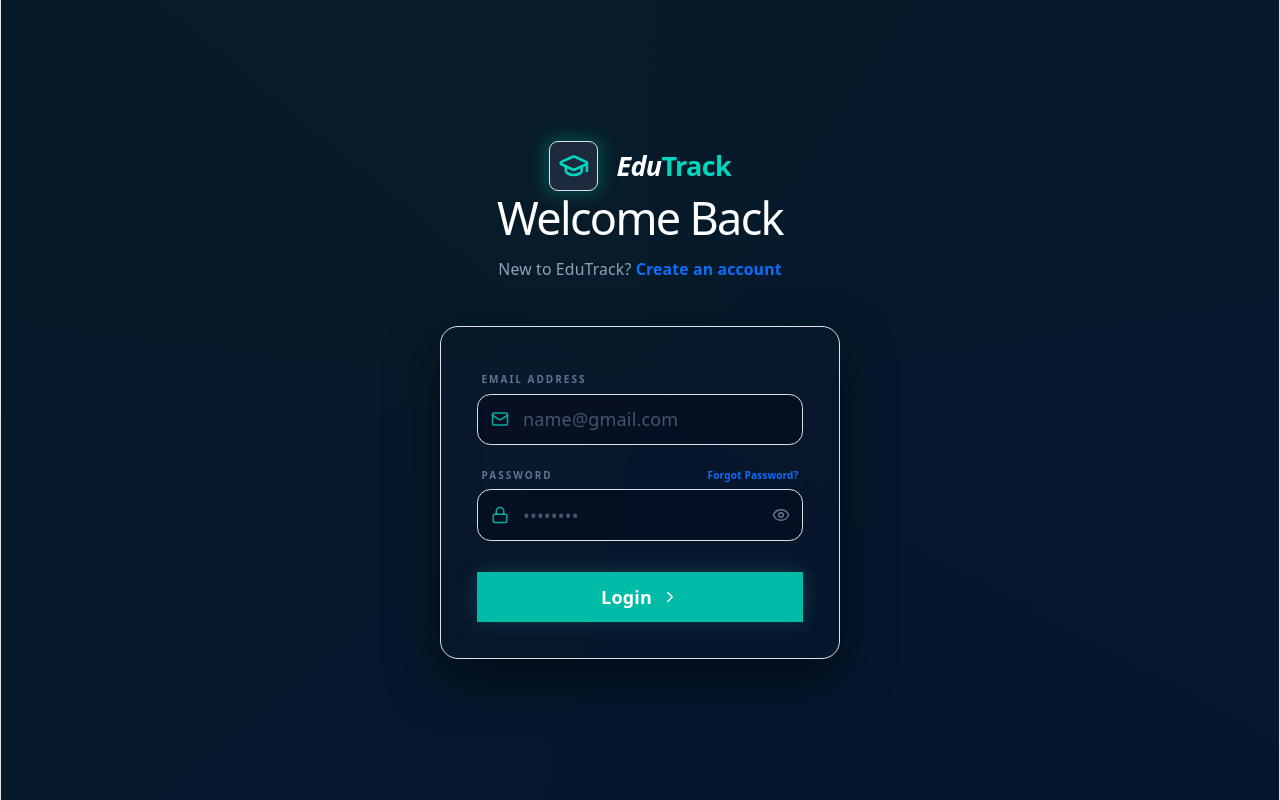
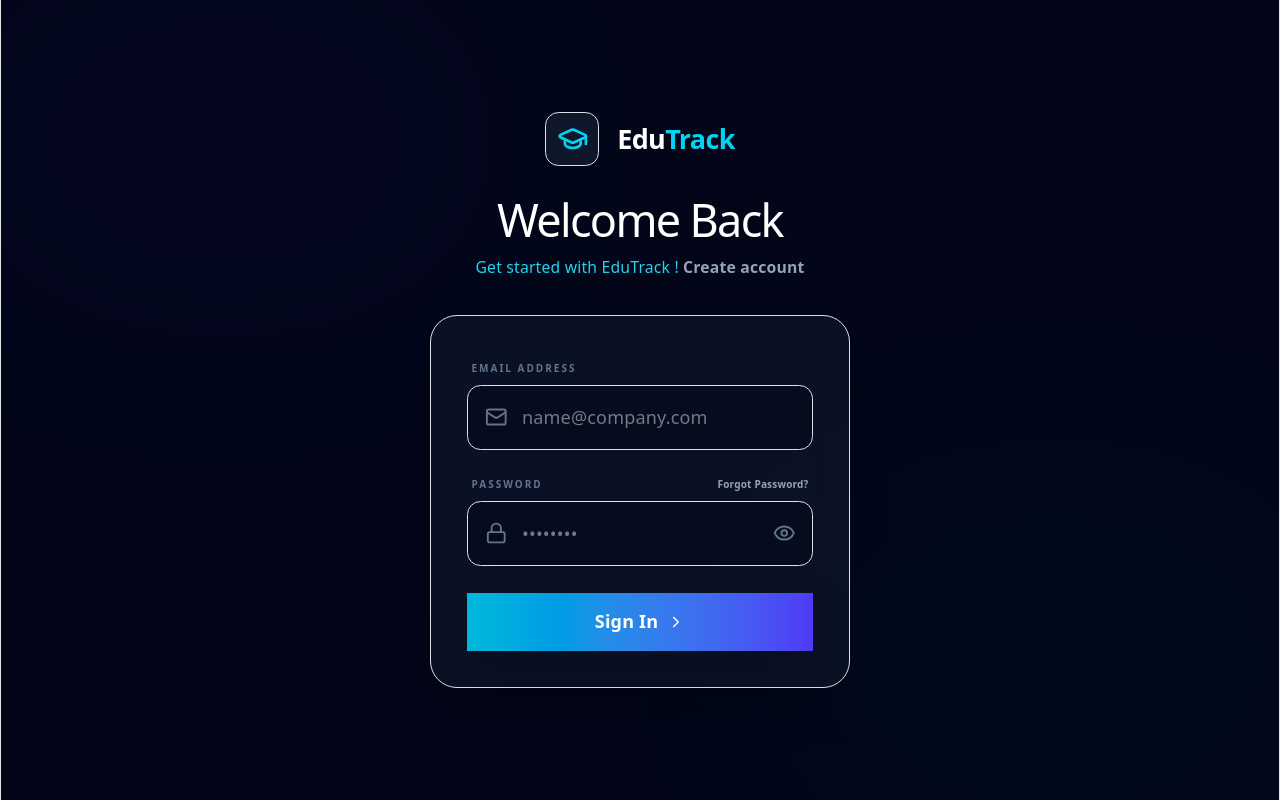
Before and after one commit to Lakshmi-239/EdutrackAcademicsFrontend, a React (Vite) app: page /login in a window 1280 px wide. Built offline with nearby package versions, Linux system fonts and the light colour scheme.

Commit message:
Updated ForgotPassword

```diff
--- a/src/pages/ForgotPassword.jsx
+++ b/src/pages/ForgotPassword.jsx
@@ -1,46 +1,111 @@
 import React, { useState } from 'react';
 import { api } from '../services/Api';
-import { Mail, ArrowLeft } from 'lucide-react';
-import { Link, useNavigate } from 'react-router-dom';
+import { Mail, ArrowLeft, Loader2, CheckCircle2 } from 'lucide-react';
+import { Link } from 'react-router-dom';
 
 export const ForgotPassword = () => {
   const [email, setEmail] = useState('');
-  const [message, setMessage] = useState('');
-  const navigate = useNavigate();
+  const [status, setStatus] = useState({ loading: false, success: false, error: '' });
 
   const handleSubmit = async (e) => {
     e.preventDefault();
+    setStatus({ loading: true, success: false, error: '' });
     try {
       await api.forgotPassword(email);
-      setMessage('Reset link sent! Redirecting to reset page...');
-      setTimeout(() => navigate('/reset-password', { state: { email } }), 3000);
+      setStatus({ loading: false, success: true, error: '' });
     } catch (err) {
-      alert('Error sending reset link.');
+      setStatus({
+        loading: false,
+        success: false,
+        error: 'Account not found with this email address.'
+      });
     }
   };
 
   return (
-    <div className="min-h-screen bg-slate-50 flex items-center justify-center p-4">
-      <div className="max-w-md w-full bg-white rounded-xl shadow-lg p-8">
-        <h2 className="text-2xl font-bold text-gray-900 mb-2">Forgot Password?</h2>
-        <p className="text-gray-600 mb-6">Enter your email and we'll send you a reset token.</p>
+    <div className="min-h-screen bg-slate-950 flex items-center justify-center p-4 relative overflow-hidden">
+      {/* Background Decorative Shimmer */}
+      <div className="absolute top-0 left-0 w-full h-full overflow-hidden pointer-events-none opacity-20">
+        <div className="absolute -top-[10%] -left-[10%] w-[40%] h-[40%] bg-indigo-600/20 blur-[120px] rounded-full" />
+        <div className="absolute -bottom-[10%] -right-[10%] w-[40%] h-[40%] bg-cyan-600/20 blur-[120px] rounded-full" />
+      </div>
 
-        <form onSubmit={handleSubmit} className="space-y-4">
-          <div className="relative">
-            <Mail className="absolute left-3 top-3 text-gray-400 w-5 h-5" />
+      <div className="max-w-md w-full relative z-10">
+        {/* Fixed "Back to Sign In" - No more Blue! */}
+        <div className="flex justify-center mb-6">
+          <Link
+            to="/login"
+            className="flex items-center gap-2 text-sm font-semibold transition-all duration-300"
+            style={{ color: '#94a3b8' }} // Slate-400 (Greyish white)
+            onMouseEnter={(e) => e.target.style.color = '#22d3ee'} // Cyan-400 on Hover
+            onMouseLeave={(e) => e.target.style.color = '#94a3b8'}
+          >
+            <ArrowLeft className="w-4 h-4" />
+            <span>Back to Sign In</span>
+          </Link>
+        </div>
+
+        <div className="bg-[#0f172a]/80 backdrop-blur-xl border border-white/10 rounded-2xl p-8 shadow-2xl">
+          {!status.success ? (
+            <>
+              <div className="text-center mb-8">
+                <h2 className="text-3xl font-bold text-white mb-2">Reset Password</h2>
+                <p className="text-slate-400 text-sm leading-relaxed">
+                  Enter your email and we'll send you a secure link to reset your password.
+                </p>
+              </div>
+
+              <form onSubmit={handleSubmit} className="space-y-6">
+                <div className="relative group">
+                  <div className="absolute inset-y-0 left-0 pl-4 flex items-center pointer-events-none">
+                    <Mail className="h-5 w-5 text-slate-500 group-focus-within:text-cyan-400 transition-colors" />
+                  </div>
                   <input
                     type="email"
-              placeholder="Email Address"
-              className="w-full pl-10 pr-4 py-2 border rounded-lg outline-none focus:ring-2 focus:ring-violet-600"
+                    placeholder="name@company.com"
+                    className="w-full bg-[#1e293b]/50 border border-slate-700 text-white pl-11 pr-4 py-3 rounded-xl outline-none focus:ring-2 focus:ring-cyan-500/50 focus:border-cyan-500 transition-all placeholder:text-slate-600"
                     onChange={(e) => setEmail(e.target.value)}
                     required
                   />
                 </div>
-          <button className="w-full bg-violet-600 text-white py-2 rounded-lg font-semibold hover:bg-violet-700 transition">
-            Send Reset Token
+
+                <button
+                  disabled={status.loading}
+                  className="w-full bg-gradient-to-r from-cyan-500 to-indigo-600 text-white py-3 rounded-md font-bold hover:opacity-90 transition-all active:scale-[0.98] disabled:opacity-50 flex items-center justify-center shadow-lg shadow-cyan-500/10"
+                >
+                  {status.loading ? (
+                    <Loader2 className="w-5 h-5 animate-spin" />
+                  ) : (
+                    'Send Reset Link'
+                  )}
                 </button>
               </form>
-        {message && <p className="mt-4 text-green-600 text-center">{message}</p>}
+
+              {status.error && (
+                <div className="mt-4 p-3 bg-red-500/10 border border-red-500/20 rounded-lg">
+                   <p className="text-red-400 text-xs text-center">{status.error}</p>
+                </div>
+              )}
+            </>
+          ) : (
+            <div className="text-center py-6">
+              <div className="w-16 h-16 bg-cyan-500/10 rounded-full flex items-center justify-center mx-auto mb-6 border border-cyan-500/20">
+                <CheckCircle2 className="w-10 h-10 text-cyan-400" />
+              </div>
+              <h2 className="text-2xl font-bold text-white mb-2">Email Sent</h2>
+              <p className="text-slate-400 text-sm mb-8 leading-relaxed">
+                We've sent a password reset link to <br/>
+                <span className="text-white font-medium">{email}</span>
+              </p>
+              <button
+                onClick={() => setStatus({...status, success: false})}
+                className="text-cyan-400 text-sm font-semibold hover:text-cyan-300 transition-colors"
+              >
+                Try another email
+              </button>
+            </div>
+          )}
+        </div>
       </div>
     </div>
   );
--- a/src/pages/Login.jsx
+++ b/src/pages/Login.jsx
@@ -27,10 +27,10 @@ export const Login = () => {
       Swal.fire({
         icon: 'error',
         title: 'Authentication Failed',
-        text: 'Invalid credentials. Please try again.',
+        text: 'Invalid credentials.',
         background: '#0f172a',
         color: '#f1f5f9',
-        confirmButtonColor: '#2dd4bf',
+        confirmButtonColor: '#22d3ee',
       });
     } finally {
       setLoading(false);
@@ -38,112 +38,104 @@ export const Login = () => {
   };
 
   return (
-    <div className="h-screen w-full bg-slate-950 flex flex-col items-center justify-center px-6 relative overflow-hidden">
+    <div className="h-screen w-full bg-slate-950 flex flex-col items-center justify-center px-6 overflow-hidden relative">
 
-      {/* Background Shimmer Effect */}
-      <div className="absolute inset-0 overflow-hidden pointer-events-none opacity-10">
-        <div className="absolute -inset-[100%] animate-[spin_30s_linear_infinite] bg-[conic-gradient(from_90deg_at_50%_50%,#0ea5e9_0%,#2dd4bf_50%,#0ea5e9_100%)]" />
+      {/* Background Decorative Shimmers */}
+      <div className="absolute inset-0 overflow-hidden pointer-events-none opacity-20">
+        <div className="absolute top-[-5%] left-[-5%] w-[45%] h-[45%] bg-indigo-600/20 blur-[120px] rounded-full" />
+        <div className="absolute bottom-[-5%] right-[-5%] w-[45%] h-[45%] bg-cyan-600/20 blur-[120px] rounded-full" />
       </div>
 
-      <div className="sm:mx-auto sm:w-full sm:max-w-[400px] relative z-10 flex flex-col items-center">
+      <div className="w-full max-w-[420px] z-10">
 
         {/* Brand Header */}
-        <div className="mb-6 text-center flex flex-col items-center">
+        <div className="text-center mb-8">
+          <div className="flex justify-center mb-4">
             <Link to="/" className="flex items-center gap-3 group">
-            <div className="relative">
-              <div className="absolute -inset-1 bg-gradient-to-r from-teal-400 to-emerald-500 rounded-lg blur opacity-25 group-hover:opacity-75 transition duration-500"></div>
-              <div className="relative w-11 h-11 bg-slate-800 border border-slate-700 rounded-lg flex items-center justify-center transition-transform group-hover:scale-105">
-                <GraduationCap className="w-7 h-7 text-teal-400" />
+              <div className="relative w-12 h-12 bg-slate-900 border border-white/10 rounded-xl flex items-center justify-center transition-all hover:border-cyan-400/50">
+                <GraduationCap className="w-7 h-7 text-cyan-400" />
               </div>
-            </div>
-            <span className="text-2xl font-extrabold tracking-tight text-white italic">
-              Edu<span className="text-teal-400 not-italic">Track</span>
+              <span className="text-2xl font-bold text-white tracking-tight">
+                Edu<span className="text-cyan-400">Track</span>
               </span>
             </Link>
+          </div>
 
-          <h1 className="mt-6 text-2xl font-bold tracking-tight text-white">
-            Welcome Back
-          </h1>
-
-          <p className="mt-1 text-sm text-slate-400">
-            New to EduTrack?{' '}
-            <Link to="/register" className="text-teal-400 hover:text-teal-300 font-semibold transition-colors underline underline-offset-4">
-              Create an account
+          <h1 className="text-3xl font-bold text-white mb-2">Welcome Back</h1>
+          <p className="text-sm text-slate-400" style={{ color: '#22d3ee' }}>
+            Get started with EduTrack !{' '}
+            <Link to="/register"
+            style={{color: '#94a3b8'}}
+            className="font-semibold text-cyan-400 hover:text-cyan-300 transition-colors">
+              Create account
             </Link>
           </p>
         </div>
 
-        {/* Enterprise Grade Card */}
-        <div className="w-full bg-slate-900/40 backdrop-blur-xl border border-white/5 rounded-2xl shadow-[0_20px_50px_rgba(0,0,0,0.5)] p-8">
-          <form className="space-y-5 text-left" onSubmit={handleSubmit}>
+        {/* Enterprise Card */}
+        <div className="bg-[#0f172a]/70 backdrop-blur-xl border border-white/10 rounded-[1.5rem] p-8 shadow-2xl">
+          <form className="space-y-6" onSubmit={handleSubmit}>
 
-            {/* Email */}
-            <div className="space-y-1.5">
-              <label htmlFor="email" className="block text-[10px] font-bold uppercase tracking-[0.2em] text-slate-500 ml-1">
+            {/* Email Field - Label Strictly Left Aligned */}
+            <div className="space-y-2" style={{ textAlign: 'left' }}>
+              <label className="block text-[10px] font-bold uppercase tracking-[0.2em] text-slate-500 ml-1">
                 Email Address
               </label>
               <div className="relative group">
-                <div className="absolute inset-y-0 left-0 pl-3 flex items-center pointer-events-none">
-                  {/* Color is now static teal-400 */}
-                  <Mail className="h-4 w-4 text-teal-400/80" />
-                </div>
+                <Mail className="absolute left-4 top-1/2 -translate-y-1/2 h-5 w-5 text-slate-500 group-focus-within:text-cyan-400 transition-colors" />
                 <input
-                  id="email"
                   type="email"
                   required
                   value={email}
                   onChange={(e) => setEmail(e.target.value)}
-                  className="block w-full rounded-xl border border-slate-700/50 bg-slate-950/40 pl-10 pr-4 py-2.5 text-slate-200 placeholder-slate-600 focus:border-teal-400/50 focus:ring-4 focus:ring-teal-400/10 text-sm transition-all outline-none"
-                  placeholder="name@gmail.com"
+                  className="w-full rounded-xl border border-slate-800 bg-slate-950/50 pl-12 pr-4 py-3 text-slate-200 outline-none focus:border-cyan-500/50 transition-all"
+                  placeholder="name@company.com"
                 />
               </div>
             </div>
 
-            {/* Password */}
-            <div className="space-y-1.5">
-              <div className="flex items-center justify-between px-1">
-                <label htmlFor="password" className="block text-[10px] font-bold uppercase tracking-[0.2em] text-slate-500">
+            {/* Password Field */}
+            <div className="space-y-2" style={{ textAlign: 'left' }}>
+              <div className="flex justify-between px-1">
+                <label className="text-[10px] font-bold uppercase tracking-[0.2em] text-slate-500">
                   Password
                 </label>
-                <Link to="/forgot-password" core="true" className="text-[10px] font-semibold text-teal-400 hover:text-teal-300">
+                <Link
+                  to="/forgot-password"
+                  style={{color: '#94a3b8'}}
+                  className="text-[10px] font-bold hover:text-cyan-400 transition-colors"
+                >
                   Forgot Password?
                 </Link>
               </div>
               <div className="relative group">
-                <div className="absolute inset-y-0 left-0 pl-3 flex items-center pointer-events-none">
-                  {/* Color is now static teal-400 */}
-                  <Lock className="h-4 w-4 text-teal-400/80" />
-                </div>
+                <Lock className="absolute left-4 top-1/2 -translate-y-1/2 h-5 w-5 text-slate-500 group-focus-within:text-cyan-400 transition-colors" />
                 <input
-                  id="password"
                   type={showPassword ? "text" : "password"}
                   required
                   value={password}
                   onChange={(e) => setPassword(e.target.value)}
-                  className="block w-full rounded-xl border border-slate-700/50 bg-slate-950/40 pl-10 pr-10 py-2.5 text-slate-200 placeholder-slate-600 focus:border-teal-400/50 focus:ring-4 focus:ring-teal-400/10 text-sm transition-all outline-none"
+                  className="w-full rounded-xl border border-slate-800 bg-slate-950/50 pl-12 pr-12 py-3 text-slate-200 outline-none focus:border-cyan-500/50 transition-all"
                   placeholder="••••••••"
                 />
                 <button
                   type="button"
                   onClick={() => setShowPassword(!showPassword)}
-                  className="absolute inset-y-0 right-0 pr-3 flex items-center text-slate-500 hover:text-teal-400 transition-colors"
+                  className="absolute right-4 top-1/2 -translate-y-1/2 text-slate-500 hover:text-cyan-400"
                 >
-                  {showPassword ? <EyeOff className="h-4 w-4" /> : <Eye className="h-4 w-4" />}
+                  {showPassword ? <EyeOff className="h-5 w-5" /> : <Eye className="h-5 w-5" />}
                 </button>
               </div>
             </div>
 
-            {/* Sign In Button */}
-            <div className="pt-2">
             <button
               type="submit"
               disabled={loading}
-                className="w-full inline-flex items-center justify-center gap-2 rounded-xl bg-teal-500 py-2.5 text-sm font-bold text-white shadow-[0_0_20px_rgba(45,212,191,0.2)] hover:bg-teal-400 transition-all active:scale-[0.98] disabled:opacity-50"
+              className="w-full flex items-center justify-center gap-2 rounded-xl bg-gradient-to-r from-cyan-500 to-indigo-600 py-3.5 text-sm font-bold text-white shadow-lg shadow-cyan-500/20 hover:opacity-90 active:scale-[0.98] transition-all"
             >
-                {loading ? "Verifying..." : "Login"}
+              {loading ? "Verifying..." : "Sign In"}
               {!loading && <ChevronRight className="w-4 h-4" />}
             </button>
-            </div>
           </form>
         </div>
       </div>
```
Lines whose indentation alone changed are shown as unchanged.
